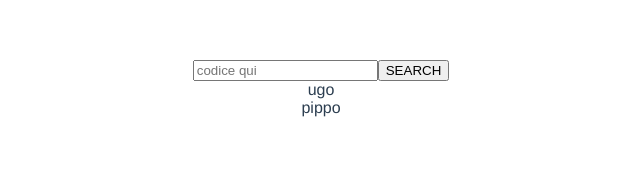
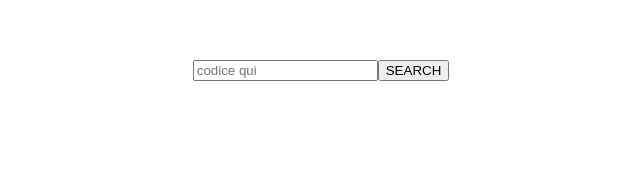
Before and after one commit to tr4uma/sfdc-academy-exercise1, a Vue app: page / in a window 1280 px wide. Shown: the top 189 px of the page, without its empty margins (319-959 px from the left). Built offline with nearby package versions, Linux system fonts and the light colour scheme.

Commit message:
Production URL

```diff
--- a/src/components/ItemResearch.vue
+++ b/src/components/ItemResearch.vue
@@ -12,7 +12,9 @@
 <script>
 import axios from 'axios';
 
-const url = 'http://localhost:3000/search';
+// Change this if you want to try locally to http://localhost:3000/search
+const url = 'http://dd-academy-test.herokuapp.com/search';
+
 const wsConfig = {
   headers: {
     'Content-Type': 'application/json',
@@ -23,7 +25,7 @@ export default {
   name: 'ItemResearch',
   data() {
     return {
-      searchResults: ['ugo', 'pippo'],
+      searchResults: [],
       searchText: '',
       errorMessage: '',
     };
```
Also changed, not shown: 10 other files (tests, documents, lock files or other folders).
